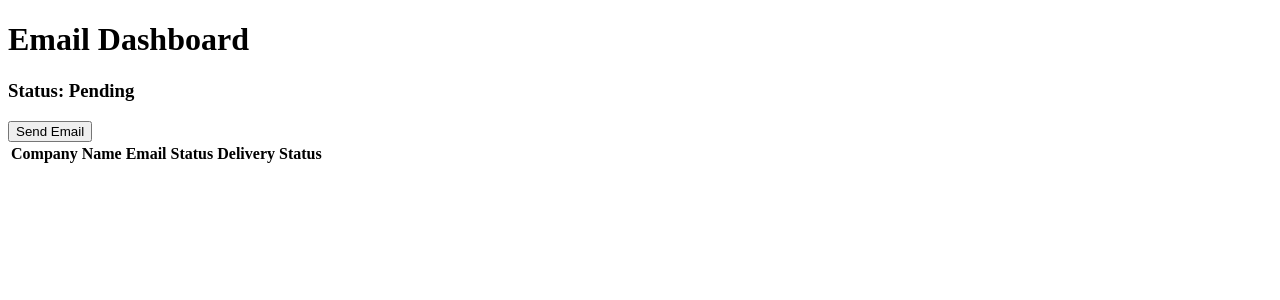
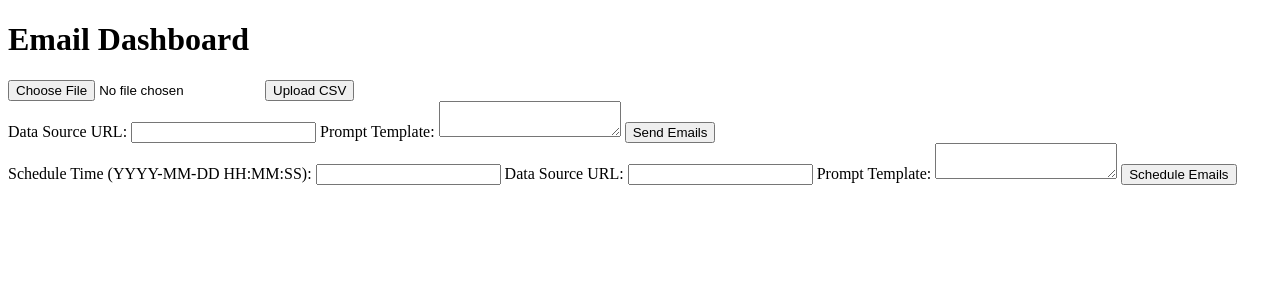
Before and after one commit to gupta-anindya/email-scheduler, a Python web app: template email_sender/templates/dashboard.html in a window 1280 px wide. Shown: the top 300 px of the page. Run offline with Jinja, Linux system fonts and the light colour scheme; the template is opened without the code that fills it, so the values that code supplies are empty.

Commit message:
Update dashboard.html

```diff
--- a/email_sender/templates/dashboard.html
+++ b/email_sender/templates/dashboard.html
@@ -1,49 +1,32 @@
-<!-- templates/dashboard.html -->
 <!DOCTYPE html>
 <html lang="en">
 <head>
     <meta charset="UTF-8">
-    <meta name="viewport" content="width=device-width, initial-scale=1.0">
     <title>Email Dashboard</title>
 </head>
 <body>
     <h1>Email Dashboard</h1>
-    <div id="analytics">
-        <h3>Status: <span id="status">Pending</span></h3>
-        <button onclick="sendEmail()">Send Email</button>
-    </div>
+    <form action="/upload" method="post" enctype="multipart/form-data">
+        <input type="file" name="file">
+        <button type="submit">Upload CSV</button>
+    </form>
 
-    <table>
-        <thead>
-            <tr>
-                <th>Company Name</th>
-                <th>Email</th>
-                <th>Status</th>
-                <th>Delivery Status</th>
-            </tr>
-        </thead>
-        <tbody id="email-status-table">
-            <!-- Populate with AJAX -->
-        </tbody>
-    </table>
+    <form action="/send_emails" method="post">
+        <label for="data_source">Data Source URL:</label>
+        <input type="text" name="data_source" required>
+        <label for="prompt">Prompt Template:</label>
+        <textarea name="prompt" required></textarea>
+        <button type="submit">Send Emails</button>
+    </form>
 
-    <script>
-        function sendEmail() {
-            fetch('/send_email', {
-                method: 'POST',
-                headers: {
-                    'Content-Type': 'application/json'
-                },
-                body: JSON.stringify({
-                    "sender": "your-email@gmail.com",
-                    "recipient": "recipient-email@gmail.com",
-                    "subject": "Test Email",
-                    "content": "This is a test email.",
-                    "password": "your-email-password"
-                })
-            }).then(response => response.json())
-              .then(data => document.getElementById('status').innerText = data.status);
-        }
-    </script>
+    <form action="/schedule_emails" method="post">
+        <label for="schedule_time">Schedule Time (YYYY-MM-DD HH:MM:SS):</label>
+        <input type="text" name="schedule_time" required>
+        <label for="data_source">Data Source URL:</label>
+        <input type="text" name="data_source" required>
+        <label for="prompt">Prompt Template:</label>
+        <textarea name="prompt" required></textarea>
+        <button type="submit">Schedule Emails</button>
+    </form>
 </body>
 </html>
```
